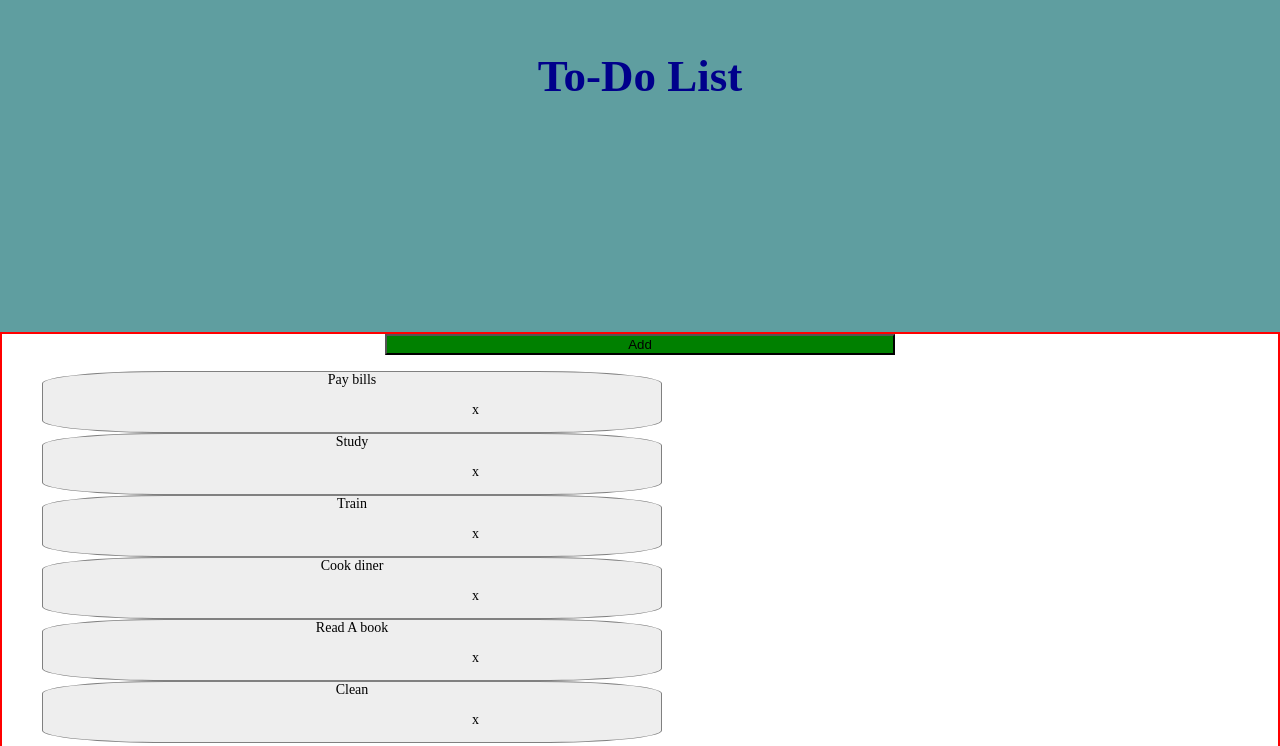
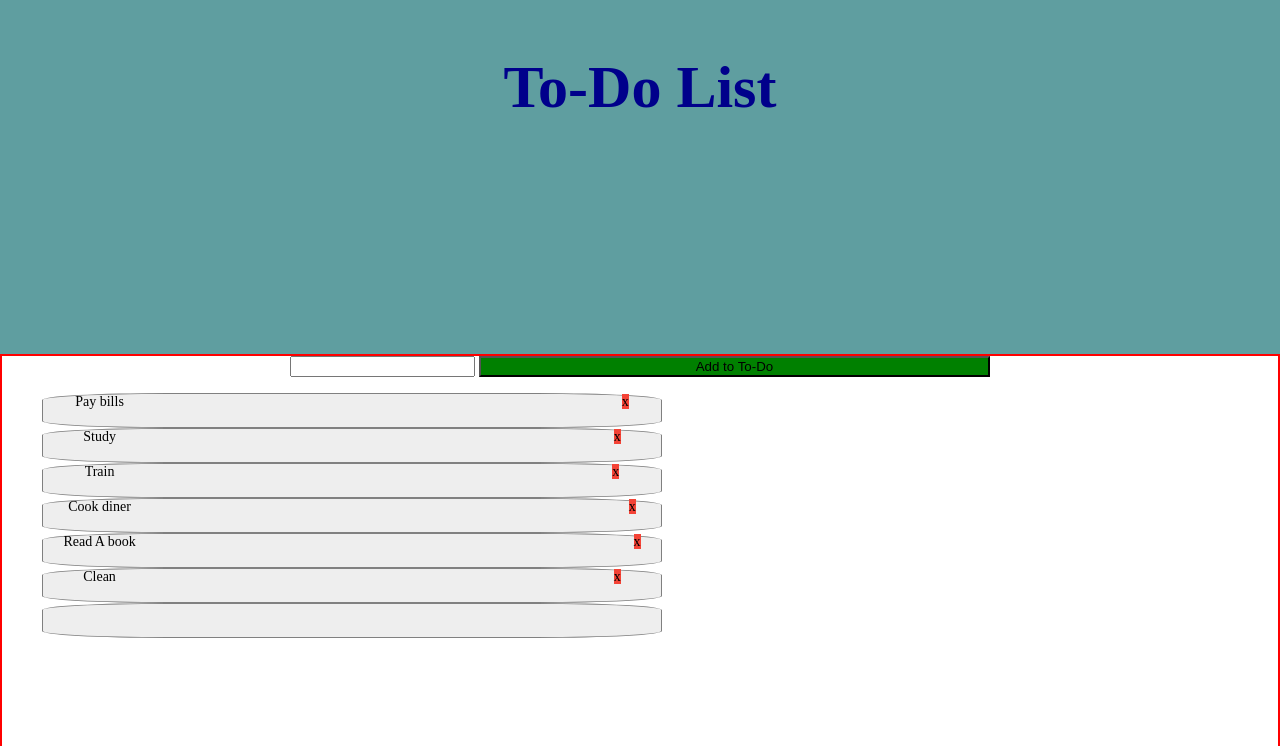
Before and after one commit to Rasweb/JavaScript-BasicCourse-Assignment1, a website: page index.html in a window 1280 px wide. Shown: the part 179-925 px from the top of the page. Drawn offline with Linux system fonts and the light colour scheme.

Commit message:
Added "add" button

```diff
--- a/index.html
+++ b/index.html
@@ -10,14 +10,16 @@
   </head>
   <body>
     <header>
-      <h2>To-Do List</h2>
+      <h1>To-Do List</h1>
     </header>
-
     <main>
       <div class="handle">
-        <button type="button" id="add">Add</button>
+        <!-- <button id="save">Add</button> -->
+        <input type="text" name="" id="liInput" />
+        <button onclick="liAdd()">Add to To-Do</button>
       </div>
-      <ul>
+
+      <ul id="liUl">
         <li>
           Pay bills
           <p class="close">x</p>
@@ -45,7 +47,6 @@
         </li>
       </ul>
     </main>
-
     <footer>
       <p>Contact and other</p>
     </footer>
--- a/js/script.js
+++ b/js/script.js
@@ -1,6 +1,8 @@
 window.onload = function () {
   closefunc();
   checkfunc();
+  // start();
+  liAdd();
 };
 
 // Click on the element with class="close".
@@ -26,3 +28,12 @@ function checkfunc() {
     }
   });
 }
+
+function liAdd() {
+  let theUl = document.getElementById("liUl"); // Finds the <ul>.
+  let theInpt = document.getElementById("liInput"); // Finds the <input>.
+  let theLi = document.createElement("li"); // Creates the <li>.
+  theLi.setAttribute("id", theInpt.value); // Adds the input value and Id.
+  theLi.appendChild(document.createTextNode(theInpt.value)); // Appends the input value using a textnode.
+  theUl.appendChild(theLi); // Appends to the ul to make a list
+}
--- a/sass/_main.scss
+++ b/sass/_main.scss
@@ -7,7 +7,9 @@ main {
 }
 
 .close {
-  margin-left: 40%;
+  margin-left: 80%;
+  background-color: #f44336;
+  display: inline;
 }
 
 ul li.checked {
@@ -21,6 +23,7 @@ ul li {
   list-style-type: none;
   background: #eee;
   font-size: 14px;
+  height: 30%;
 }
 
 main button {
```
Also changed, not shown: css/main.css, 1 other file.
